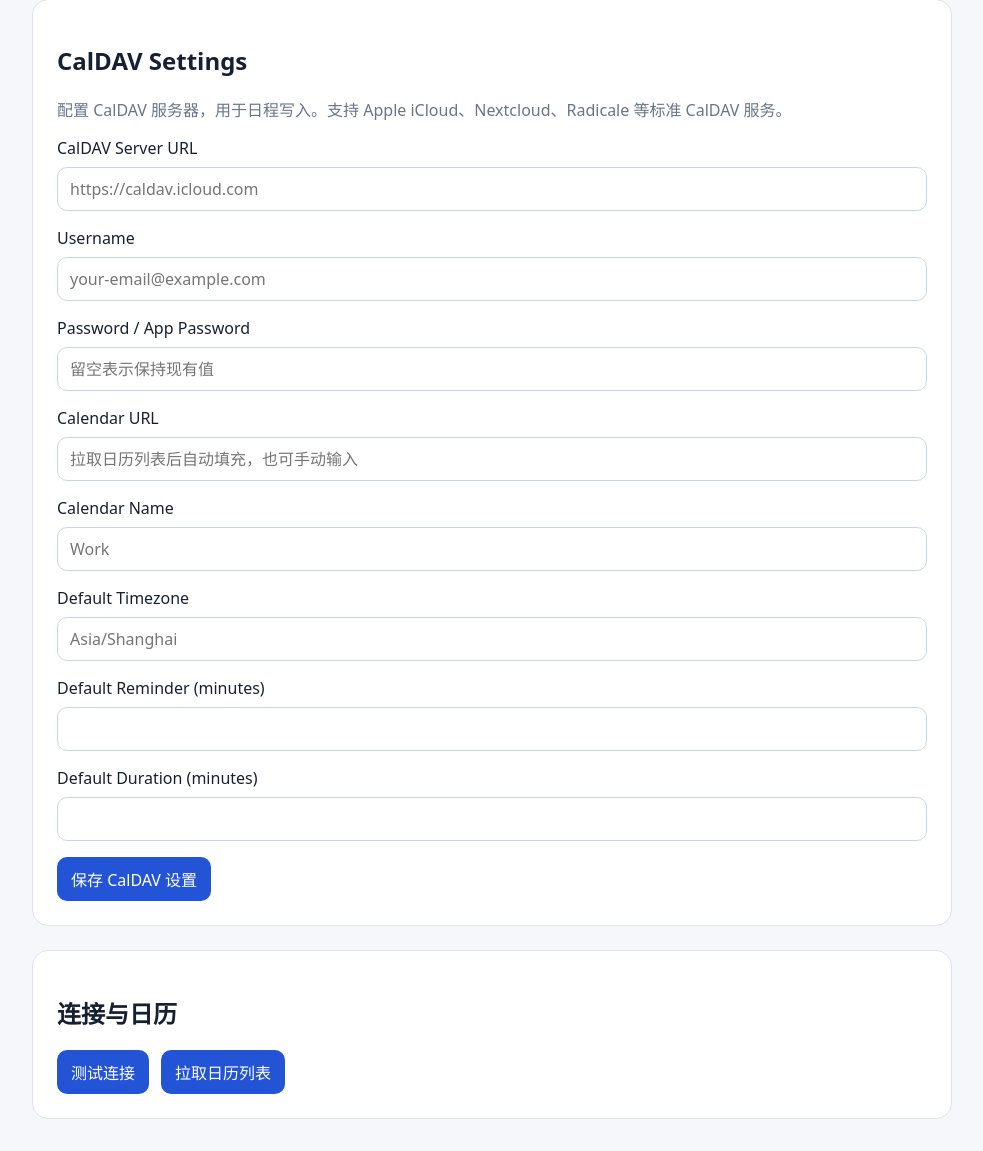
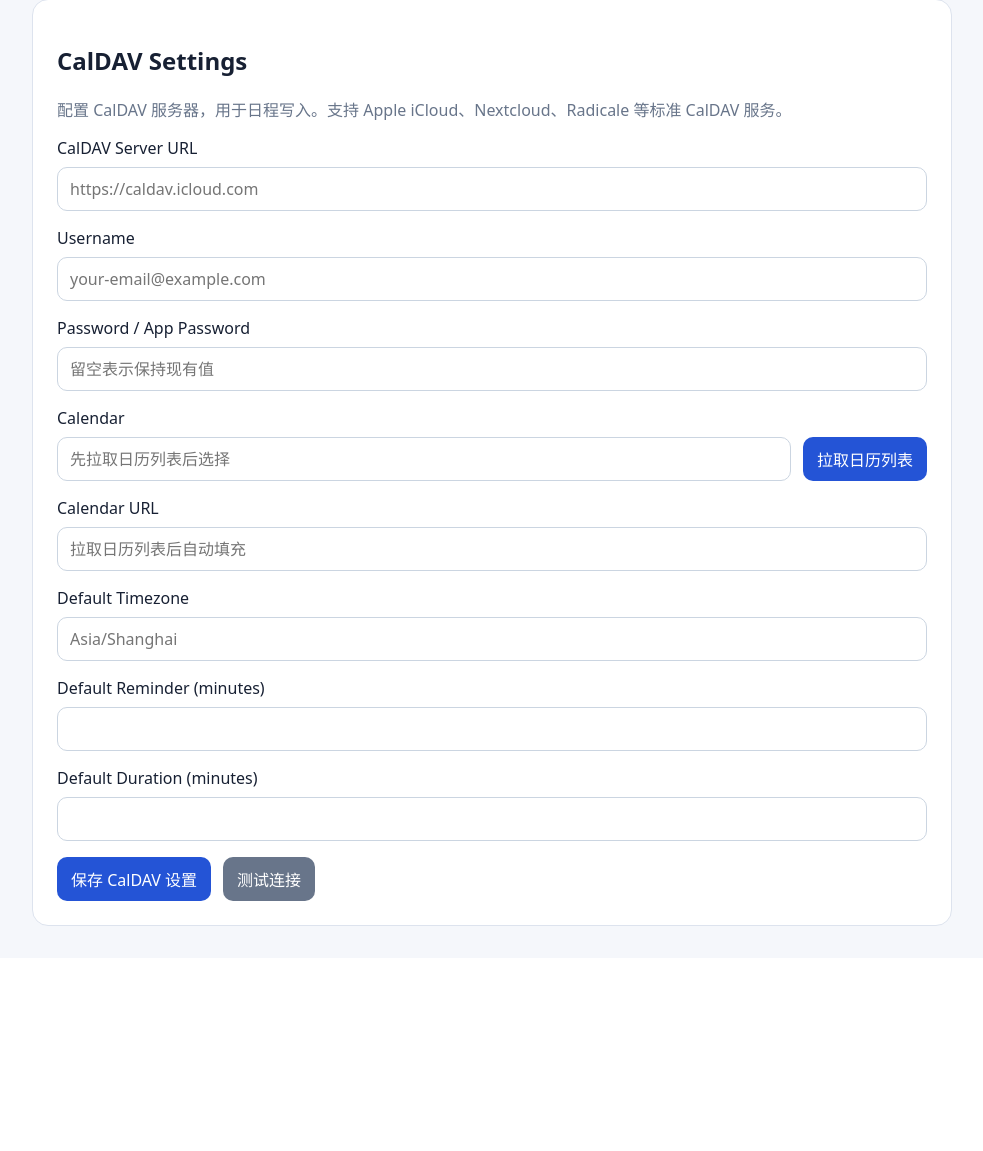
Before and after one commit to j2st1n/ai-calendar-assistant, a FastAPI app: template app/web/templates/caldav.html in a window 1280 px wide. Shown: the part 90-1241 px from the top of the page, without its empty margins (148-1131 px from the left). After the commit the page ends 1016 px from the top, so only its background shows below. Run offline with FastAPI, Linux system fonts and the light colour scheme; the template is opened without the code that fills it, so the values that code supplies are empty.

Commit message:
feat: caldav calendar dropdown + inline buttons

```diff
--- a/app/web/templates/caldav.html
+++ b/app/web/templates/caldav.html
@@ -1,10 +1,21 @@
 {% extends "base.html" %}
 {% block content %}
+<script>
+function selectCalendar() {
+  const sel = document.querySelector('select[name="caldav_calendar_name"]');
+  if (!sel) return;
+  const opt = sel.options[sel.selectedIndex];
+  const urlInput = document.querySelector('input[name="caldav_calendar_url"]');
+  if (urlInput && opt.dataset.url) urlInput.value = opt.dataset.url;
+}
+</script>
+
 <section class="card">
   <h1>CalDAV Settings</h1>
   <p class="muted">配置 CalDAV 服务器，用于日程写入。支持 Apple iCloud、Nextcloud、Radicale 等标准 CalDAV 服务。</p>
   {% if message %}<p class="alert success">{{ message }}</p>{% endif %}
   {% if error %}<p class="alert error">{{ error }}</p>{% endif %}
+
   <form method="post" action="/console/caldav" class="stack">
     <label>
       CalDAV Server URL
@@ -18,13 +29,26 @@
       Password / App Password
       <input name="caldav_password" type="password" value="" placeholder="{{ caldav_password_masked or '留空表示保持现有值' }}" autocomplete="off">
     </label>
+
+    <div class="row" style="align-items: flex-end;">
+      <label style="flex: 1;">
+        Calendar
+        {% if calendars %}
+        <select name="caldav_calendar_name" onchange="selectCalendar()">
+          {% for cal in calendars %}
+          <option value="{{ cal.name }}" data-url="{{ cal.url }}" {% if caldav_calendar_name == cal.name %}selected{% endif %}>{{ cal.name }}</option>
+          {% endfor %}
+        </select>
+        {% else %}
+        <input name="caldav_calendar_name" value="{{ caldav_calendar_name }}" placeholder="先拉取日历列表后选择">
+        {% endif %}
+      </label>
+      <button type="submit" formaction="/console/caldav/calendars">拉取日历列表</button>
+    </div>
+
     <label>
       Calendar URL
-      <input name="caldav_calendar_url" value="{{ caldav_calendar_url }}" placeholder="拉取日历列表后自动填充，也可手动输入">
-    </label>
-    <label>
-      Calendar Name
-      <input name="caldav_calendar_name" value="{{ caldav_calendar_name }}" placeholder="Work">
+      <input name="caldav_calendar_url" value="{{ caldav_calendar_url }}" placeholder="拉取日历列表后自动填充" readonly>
     </label>
     <label>
       Default Timezone
@@ -40,31 +64,8 @@
     </label>
     <div class="row">
       <button type="submit">保存 CalDAV 设置</button>
+      <button type="submit" formaction="/console/caldav/test" style="background:#68758a;">测试连接</button>
     </div>
   </form>
 </section>
-
-<section class="card">
-  <h2>连接与日历</h2>
-  <div class="row">
-    <form method="post" action="/console/caldav/test" class="row">
-      <input type="hidden" name="caldav_url" value="{{ caldav_url }}">
-      <input type="hidden" name="caldav_username" value="{{ caldav_username }}">
-      <button type="submit">测试连接</button>
-    </form>
-    <form method="post" action="/console/caldav/calendars" class="row">
-      <input type="hidden" name="caldav_url" value="{{ caldav_url }}">
-      <input type="hidden" name="caldav_username" value="{{ caldav_username }}">
-      <button type="submit">拉取日历列表</button>
-    </form>
-  </div>
-  {% if cal_urls %}
-  <div class="chips" style="margin-top: 16px;">
-    {% set urls = cal_urls.split(',') %}
-    {% for u in urls %}
-    <span class="chip">{{ u }}</span>
-    {% endfor %}
-  </div>
-  {% endif %}
-</section>
 {% endblock %}
```
Also changed, not shown: app/web/routes.py (+7 -2 lines).
